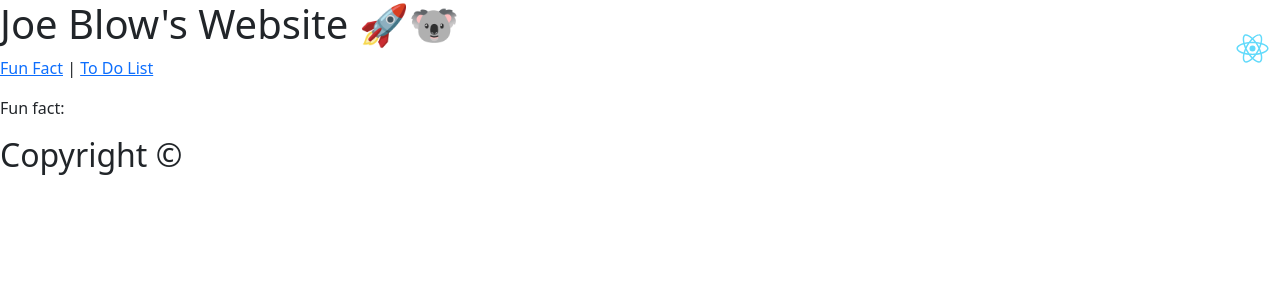
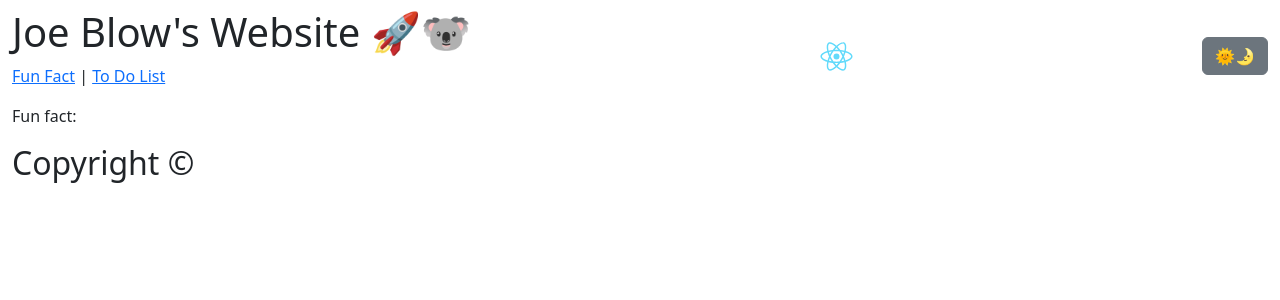
Before and after one commit to SameOldNick/cprg010-todolist, a React (Create React App) app: page /fun-fact in a window 1280 px wide. Shown: the top 300 px of the page. Built offline with nearby package versions, Linux system fonts and the light colour scheme; no server answers.

Commit message:
Added light/dark mode toggling using the Context API

```diff
--- a/src/App.js
+++ b/src/App.js
@@ -1,10 +1,13 @@
-import React from 'react';
+import React from "react";
 
-import './assets/App.css';
-import { BrowserRouter, Route, Routes, Navigate } from 'react-router-dom';
-import FunFactPage from './pages/FunFactPage';
-import TodoListPage from './pages/TodoListPage';
-import NotFoundPage from './pages/NotFoundPage';
+import "./assets/App.css";
+import { BrowserRouter, Route, Routes, Navigate } from "react-router-dom";
+
+import { ThemeProvider } from "./components/ThemeContext";
+
+import FunFactPage from "./pages/FunFactPage";
+import TodoListPage from "./pages/TodoListPage";
+import NotFoundPage from "./pages/NotFoundPage";
 
 import "bootstrap/dist/css/bootstrap.min.css";
 
@@ -12,18 +15,19 @@ const App = () => {
 
   return (
     <>
-      <BrowserRouter>
-        <Routes>
+      <ThemeProvider>
+        <BrowserRouter>
+          <Routes>
+            <Route path="fun-fact" element={<FunFactPage />} />
+            <Route path="todo-list" element={<TodoListPage />} />
+            <Route index element={<Navigate to="/todo-list" />} />
 
-          <Route path='fun-fact' element={<FunFactPage />} />
-          <Route path='todo-list' element={<TodoListPage />} />
-          <Route index element={<Navigate to='/todo-list' />} />
-
-          <Route path='*' element={<NotFoundPage />} />
-        </Routes>
-      </BrowserRouter>
+            <Route path="*" element={<NotFoundPage />} />
+          </Routes>
+        </BrowserRouter>
+      </ThemeProvider>
     </>
   );
-}
+};
 
 export default App;
--- a/src/components/Header.js
+++ b/src/components/Header.js
@@ -1,4 +1,6 @@
 import React from 'react';
+import { ThemeContext } from './ThemeContext';
+import { Button } from 'reactstrap';
 
 //function Header({ children, className }) {
 function Header(props) {
@@ -7,6 +9,14 @@ function Header(props) {
     // children is what's inside the <Header> tag
     // extra is a JSON object with { className: 'top-header', id: 'header', title: 'This is the header' }
 
+    const { toggleTheme, theme } = React.useContext(ThemeContext);
+
+    const onThemeButtonClicked = () => {
+        toggleTheme();
+    }
+
+    console.log(theme);
+
     return (
         /*<header className={props.className} id={props.id}>
                 {props.children}
@@ -14,6 +24,8 @@ function Header(props) {
 
         <header {...extra}>
             {children}
+
+            <Button onClick={onThemeButtonClicked}>🌞🌛</Button>
         </header>
     );
 }
--- a/src/components/Task.js
+++ b/src/components/Task.js
@@ -1,7 +1,10 @@
 import React from 'react';
+import { ThemeContext } from './ThemeContext';
 
 const Task = (props) => {
     const { children } = props;
+
+    const { theme } = React.useContext(ThemeContext);
 
     const [completed, setCompleted] = React.useState(false);
 
@@ -16,7 +19,8 @@ const Task = (props) => {
     console.log(completed);
 
     const taskStyle = {
-        textDecoration: completed ? 'line-through' : 'none'
+        textDecoration: completed ? 'line-through' : 'none',
+        color: theme === 'light' ? 'black' : 'white'
     }
 
     return (
--- /dev/null
+++ b/src/components/ThemeContext.js
@@ -0,0 +1,24 @@
+// ThemeContext.js
+import React from 'react';
+
+// Create a new context with initial theme state
+const ThemeContext = React.createContext({
+    theme: 'light',
+    toggleTheme: () => null,
+});
+
+const ThemeProvider = ({ children }) => {
+  const [theme, setTheme] = React.useState('light'); // Default theme is 'light'
+
+  const toggleTheme = () => {
+    setTheme(prevTheme => (prevTheme === 'light' ? 'dark' : 'light'));
+  };
+
+  return (
+    <ThemeContext.Provider value={{ theme, toggleTheme }}>
+      {children}
+    </ThemeContext.Provider>
+  );
+};
+
+export { ThemeContext, ThemeProvider };
--- a/src/components/TodoForm.js
+++ b/src/components/TodoForm.js
@@ -1,4 +1,5 @@
 import React from "react";
+import { Button } from 'reactstrap';
 
 import tasksData from '../data/tasks.json';
 
--- a/src/layout/MainLayout.js
+++ b/src/layout/MainLayout.js
@@ -1,37 +1,47 @@
-import React from 'react';
+import React from "react";
 
-import logo from '../assets/images/logo.svg'
-import Header from '../components/Header';
-import Footer from '../components/Footer';
-import { Link } from 'react-router-dom';
+import logo from "../assets/images/logo.svg";
+import Header from "../components/Header";
+import Footer from "../components/Footer";
+import { ThemeContext } from '../components/ThemeContext';
+
+import { Link } from "react-router-dom";
+
+import { Container } from 'reactstrap'
 
 const MainLayout = (props) => {
   const { children } = props;
 
+  const { theme } = React.useContext(ThemeContext);
+
+  const styles = {
+    backgroundColor: theme === 'light' ? 'white' : 'black'
+  }
+
   return (
     <>
-            <Header className='top-header' id='header' title='This is the header'>
+      <Container fluid className="mt-2" style={styles}>
+        <Header className="top-header" id="header" title="This is the header">
           <div>
             <h1>Joe Blow's Website 🚀🐨</h1>
 
             <div>
               <p>
-                            <Link to='/fun-fact'>Fun Fact</Link>
+                <Link to="/fun-fact">Fun Fact</Link>
                 <span> | </span>
-                            <Link to='/todo-list'>To Do List</Link>
+                <Link to="/todo-list">To Do List</Link>
               </p>
             </div>
           </div>
           <img src={logo} width={55} height={55} />
-
-
         </Header>
 
         {children}
 
         <Footer />
+      </Container>
     </>
   );
-}
+};
 
 export default MainLayout;
```
Lines whose indentation alone changed are shown as unchanged.
